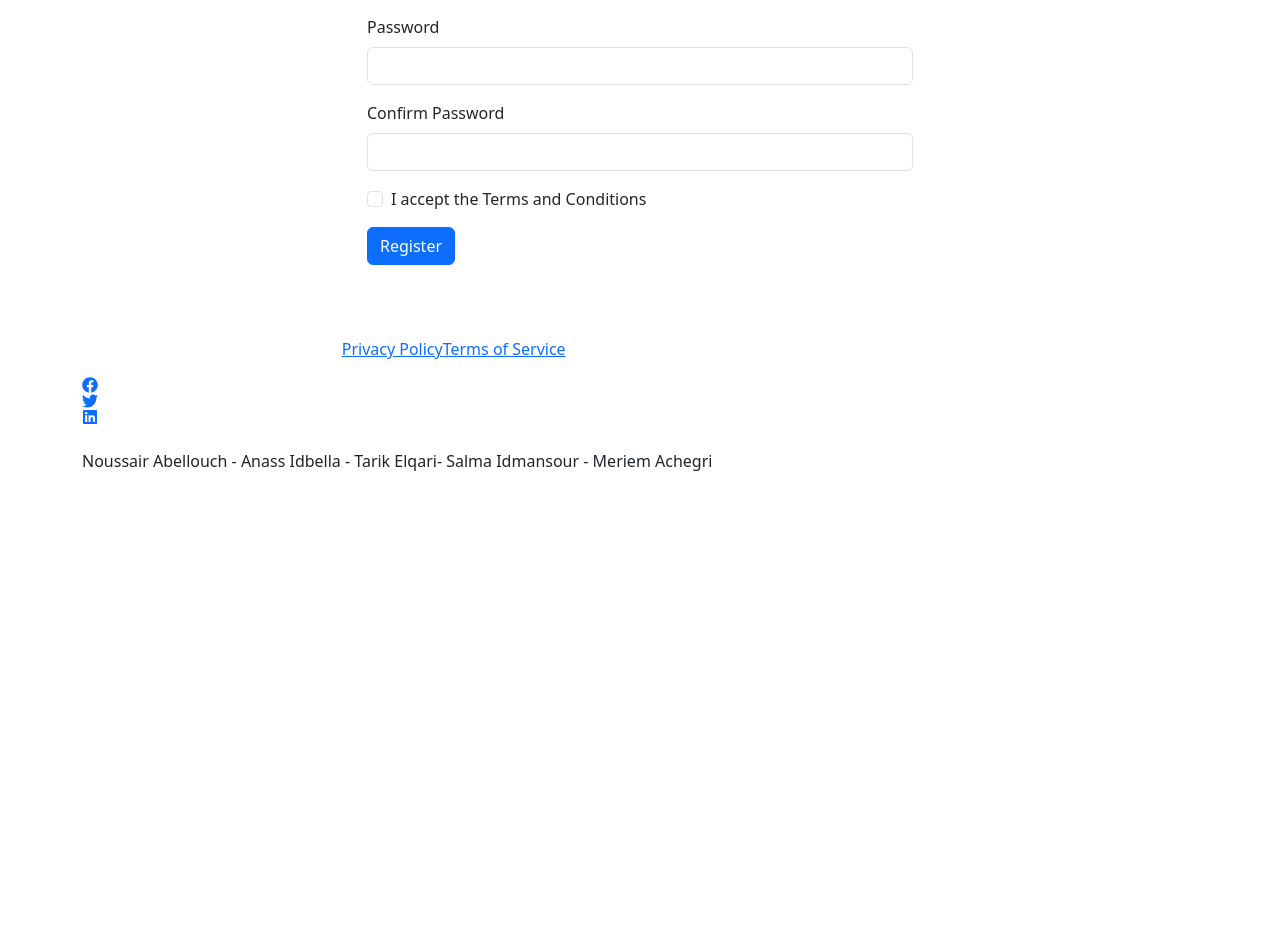
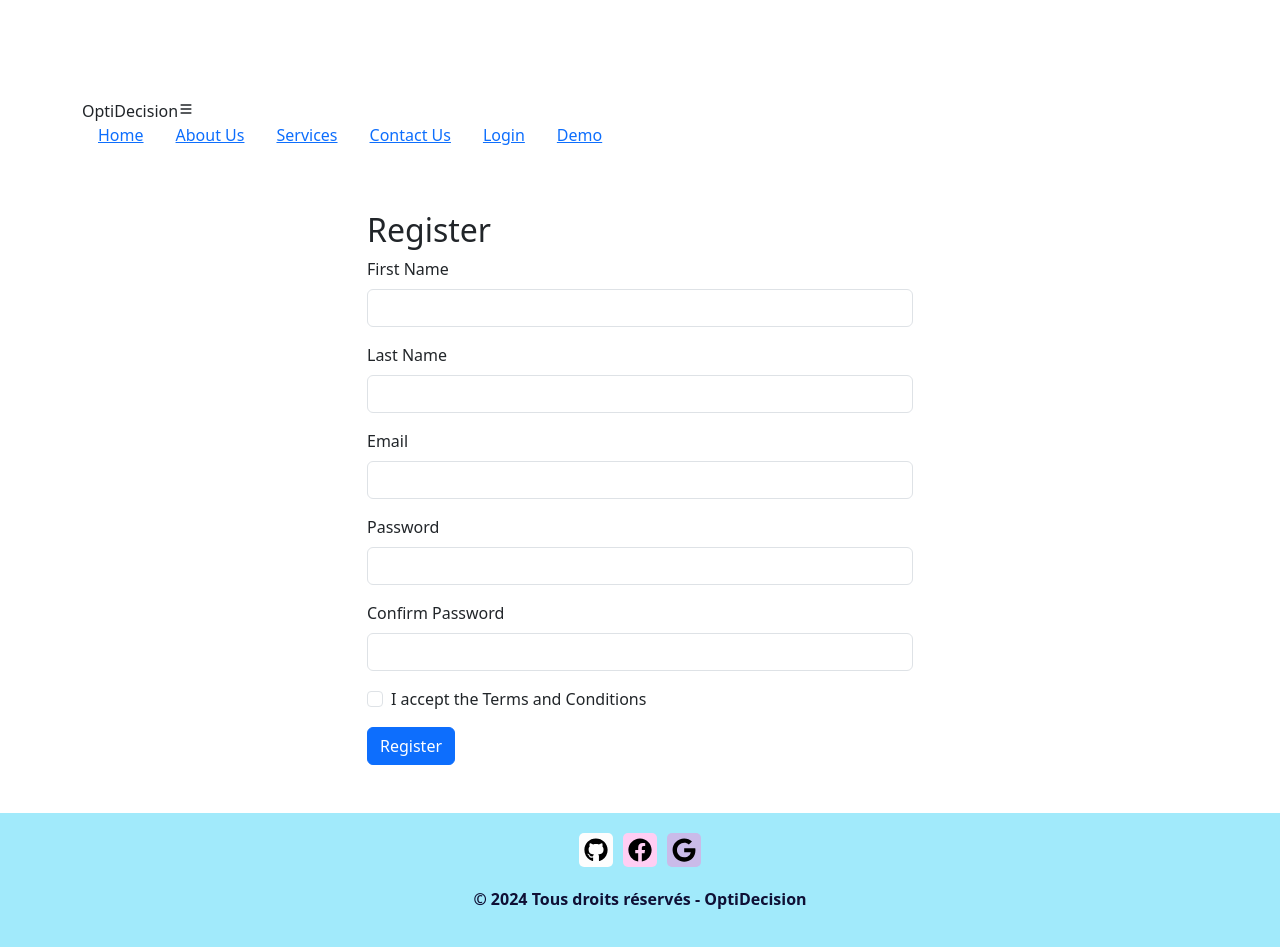
Before and after one commit to Anassidbella/OptiDecision, a React (Create React App) app in the folder optidecision_frontend/: page /register in a window 1280 px wide. Shown: the part 417-1364 px from the top of the page. Before the commit the page ends 930 px from the top, so only its background shows below. Built offline with nearby package versions, Linux system fonts and the light colour scheme.

Commit message:
modification de footer et navbar

```diff
--- a/optidecision_frontend/src/components/Footer.js
+++ b/optidecision_frontend/src/components/Footer.js
@@ -1,41 +1,23 @@
 import React from 'react';
-import { FaFacebook, FaTwitter, FaLinkedin } from 'react-icons/fa';
-import '../index.css';
+import { FaGithub, FaFacebook, FaGoogle } from 'react-icons/fa';
 
-const FooterCss = {
-  footer: 'bg-[#6C0345] p-4',
-  container: 'container mx-auto justify-between',
-  link: 'text-yellow-300 hover:text-white ml-6',
-  icon: 'text-yellow-300 hover:text-white ml-8 ',
-  names: 'text-gray-200 text-xs',
+const Footer = () => {
+  return (
+      <footer style={{ backgroundColor: '#A1EAFB', color: '#365486', padding: '20px 0', textAlign: 'center' }}>
+        <div style={{ display: 'flex', justifyContent: 'center', alignItems: 'center', marginBottom: '20px' }}>
+          <button style={{ backgroundColor: '#FDFDFD', border: 'none', marginRight: '10px', padding: '5px', borderRadius: '5px' }}>
+            <a href="https://github.com/" target="_blank" rel="noopener noreferrer" style={{ color: '#000', fontSize: '24px' }}><FaGithub /></a>
+          </button>
+          <button style={{ backgroundColor: '#FFCEF3', border: 'none', marginRight: '10px', padding: '5px', borderRadius: '5px' }}>
+            <a href="https://www.facebook.com/" target="_blank" rel="noopener noreferrer" style={{ color: '#000', fontSize: '24px' }}><FaFacebook /></a>
+          </button>
+          <button style={{ backgroundColor: '#CABBE9', border: 'none', padding: '5px', borderRadius: '5px' }}>
+            <a href="https://www.google.com/" target="_blank" rel="noopener noreferrer" style={{ color: '#000', fontSize: '24px' }}><FaGoogle /></a>
+          </button>
+        </div>
+        <p style={{ color: '#0F1035', fontSize: '16px', marginTop: '20px', fontWeight: 'bold' }}>© 2024 Tous droits réservés - OptiDecision</p>
+      </footer>
+  );
 };
 
-function Footer() {
-  return (
-    <footer className={FooterCss.footer}>
-      <div className={FooterCss.container}>
-        <div className="grid grid-cols-1 md:grid-cols-2 gap-4">
-          <div className='flex justify-between mx-auto'>
-            <p className="text-white flex items-center space-x-4">
-              OptiDecision - Tous droits réservés
-              <a href="/privacyPolicy" className={FooterCss.link}>Privacy Policy</a>
-              <a href="/terms" className={FooterCss.link}>Terms of Service</a>
-            </p>
-          </div>
-          <div className="flex flex-col md:flex-row md:justify-end">
-            <div className="flex items-center md:ml-8">
-              <a href="/facebook" className={FooterCss.icon}><FaFacebook /></a>
-              <a href="/twitter" className={FooterCss.icon}><FaTwitter /></a>
-              <a href="/likendeIn" className={FooterCss.icon}><FaLinkedin /></a>
-            </div>
-          </div>
-        </div>
-        <div className="mt-4 md:mt-0">
-          <p className="text-gray-200 text-xs">Noussair Abellouch - Anass Idbella - Tarik Elqari- Salma Idmansour - Meriem Achegri</p>
-        </div>
-      </div>
-    </footer>
-  );
-}
-
 export default Footer;
--- a/optidecision_frontend/src/components/Navbar.js
+++ b/optidecision_frontend/src/components/Navbar.js
@@ -1,12 +1,14 @@
 import React, { useState } from 'react';
 import { NavLink } from 'react-router-dom';
 import { HiMenu } from 'react-icons/hi';
+import Logo from '../assets/images/logo.png'; // Chemin vers votre logo
 import '../index.css';
-
+//7FC7D9
 const NavbarCss = {
-  navbar: 'bg-[#6C0345] p-3 ',
-  brand: 'text-yellow-300 text-xl font-mono font-semibold',
-  link: 'text-white hover:bg-[#DC6B19] px-3 py-2 rounded-2xl text-sm font-medium no-underline flex mt-2',
+  navbar: 'bg-[#A1EAFB] p-3 shadow-md',
+  brand: 'text-[#0F1035] text-2xl font-semibold flex items-center', // Ajout de flex pour aligner le logo avec le texte
+  logo: 'h-10 w-10 mr-2', // Ajustement de la taille du logo
+  link: 'text-[#0F1035] hover:text-[#CABBE9] px-3 py-2 rounded-lg text-sm font-medium no-underline flex items-center',
   mobileMenuButton: 'block md:hidden',
   mobileMenu: 'md:hidden',
 };
@@ -20,21 +22,22 @@ function NavigationBar() {
 
   return (
       <nav className={NavbarCss.navbar}>
-      <div className="container mx-auto md:flex md:justify-between">
-        <div className="flex items-center justify-between">
+        <div className="container mx-auto flex justify-between items-center">
+          <div className="flex items-center">
+            <img src={Logo} alt="Logo" className={NavbarCss.logo} /> {/* Affichage du logo */}
             <span className={NavbarCss.brand}>OptiDecision</span>
             <button
                 className={NavbarCss.mobileMenuButton}
                 onClick={toggleMenu}
             >
-            <HiMenu className="h-6 w-6 text-white" />
+              <HiMenu className="h-6 w-6 text-[#CABBE9]" />
             </button>
           </div>
-        <div className={`md:flex md:items-end ${isOpen ? 'block' : 'hidden'}`}>
+          <div className={`md:flex ${isOpen ? 'block' : 'hidden'}`}>
             <NavLink
                 to="/"
                 className={NavbarCss.link}
-            activeclassname="bg-gray-900"
+                activeclassname="text-[#FFCEF3]"
                 onClick={toggleMenu}
             >
               Home
@@ -42,7 +45,7 @@ function NavigationBar() {
             <NavLink
                 to="/about"
                 className={NavbarCss.link}
-            activeclassname="bg-gray-900"
+                activeclassname="text-[#FFCEF3]"
                 onClick={toggleMenu}
             >
               About Us
@@ -50,7 +53,7 @@ function NavigationBar() {
             <NavLink
                 to="/services"
                 className={NavbarCss.link}
-            activeclassname="bg-gray-900"
+                activeclassname="text-[#FFCEF3]"
                 onClick={toggleMenu}
             >
               Services
@@ -58,7 +61,7 @@ function NavigationBar() {
             <NavLink
                 to="/contact"
                 className={NavbarCss.link}
-            activeclassname="bg-gray-900"
+                activeclassname="text-[#FFCEF3]"
                 onClick={toggleMenu}
             >
               Contact Us
@@ -66,7 +69,7 @@ function NavigationBar() {
             <NavLink
                 to="/login"
                 className={NavbarCss.link}
-            activeclassname="bg-gray-900"
+                activeclassname="text-[#FFCEF3]"
                 onClick={toggleMenu}
             >
               Login
@@ -74,7 +77,7 @@ function NavigationBar() {
             <NavLink
                 to="/demo"
                 className={NavbarCss.link}
-            activeclassname="bg-gray-900"
+                activeclassname="text-[#FFCEF3]"
                 onClick={toggleMenu}
             >
               Demo
```
Also changed, not shown: optidecision_frontend/src/assets/images/logo.png (added). Lines whose indentation alone changed are shown as unchanged.
